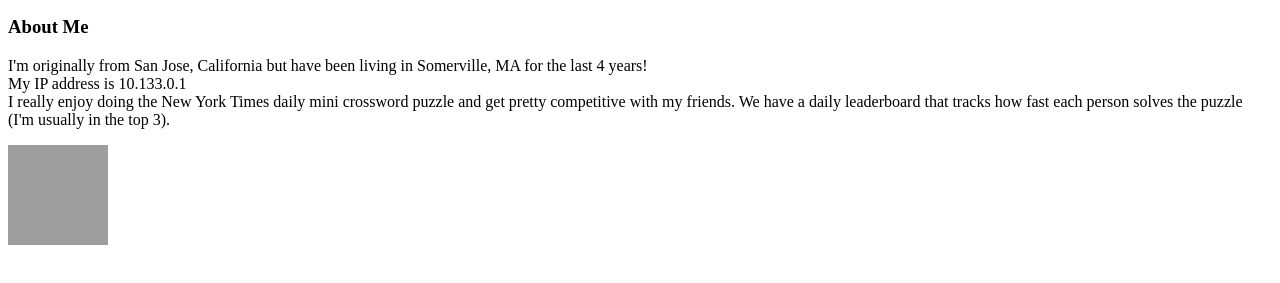
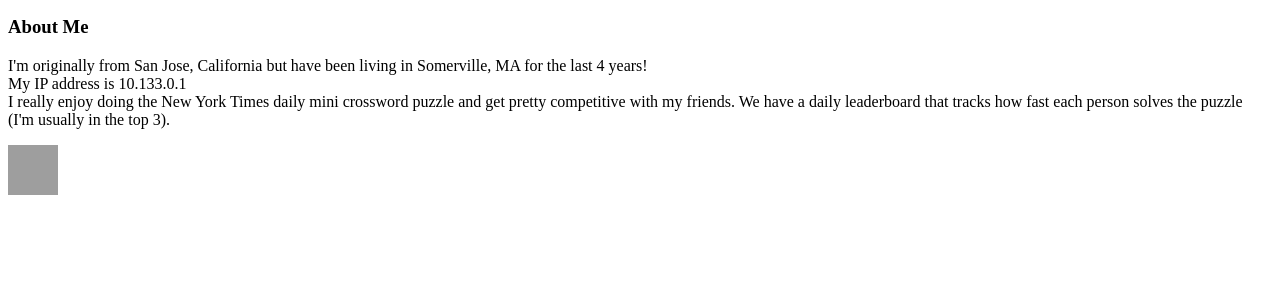
Before and after one commit to nmayor4/hw2, a plain HTML site: page index.html in a window 1280 px wide. Shown: the part 123-406 px from the top of the page. Drawn offline with Linux system fonts and the light colour scheme; grey boxes are pictures that could not be loaded.

Commit message:
Update index.html

```diff
--- a/index.html
+++ b/index.html
@@ -20,6 +20,6 @@ We have a daily leaderboard that tracks how fast each person solves the puzzle (
 </p>
 
 <!-- image -->
-<a href="https://ibb.co/5rXjhfT"><img src="https://i.ibb.co/T4D0MFc/IMG-0400.jpg" alt="Picture of me" border="0" style="width:100px;height:100px;"></a>
+<a href="https://ibb.co/5rXjhfT"><img src="https://i.ibb.co/T4D0MFc/IMG-0400.jpg" alt="Picture of me" border="0" style="width:50px;height:50px;"></a>
 </body>
 </html>
```
